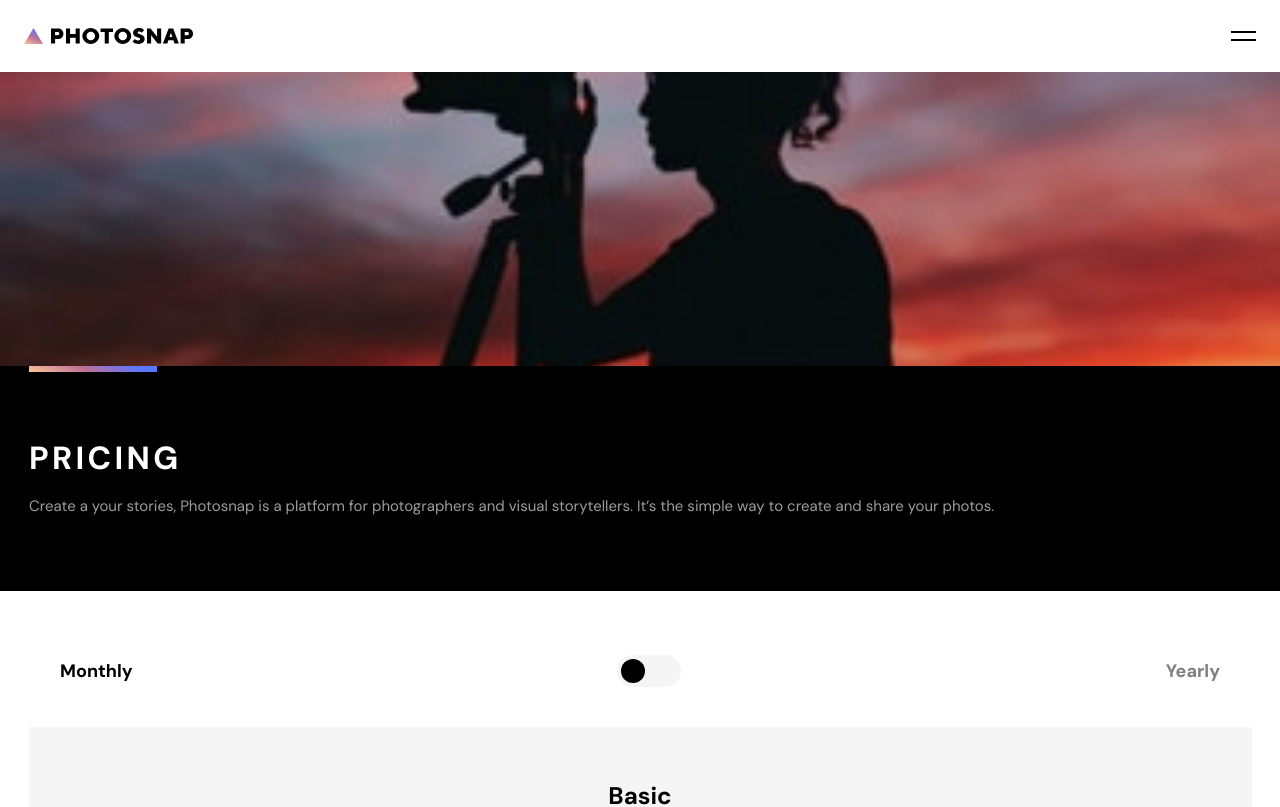
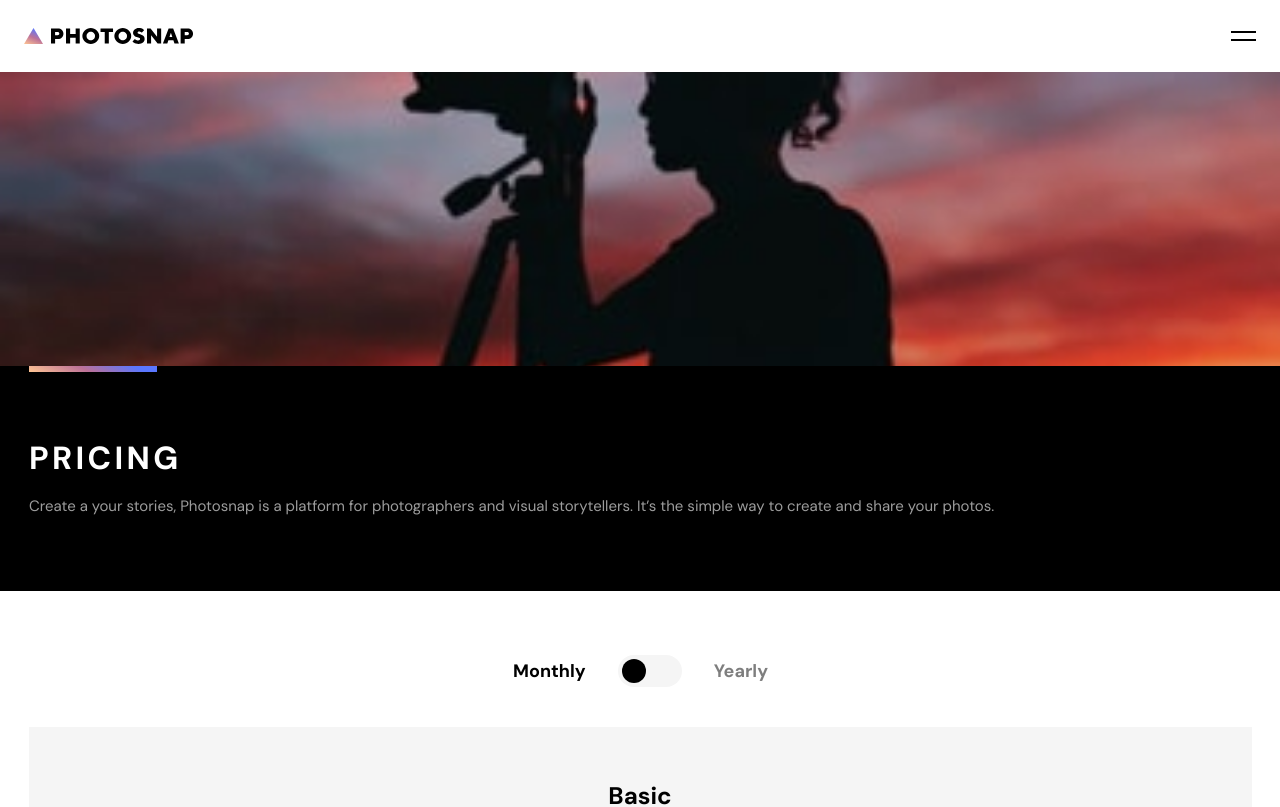
Before and after one commit to DamiGbot/Photosnap, a React (Create React App) app: page /pricing in a window 1280 px wide. Shown: the top 807 px of the page. Built offline with nearby package versions, Linux system fonts and the light colour scheme.

Commit message:
refactor MainHeader jsx and Pricing styles

```diff
--- a/src/Layout/MainHeader.js
+++ b/src/Layout/MainHeader.js
@@ -61,11 +61,9 @@ const MainHeader = () => {
 				</svg>
 
 				<div
-					className={
-						isBurgerOpen
-							? `${classes["nav__menu-btn"]} ${classes.open}`
-							: classes["nav__menu-btn"]
-					}
+					className={`${classes["nav__menu-btn"]} ${
+						isBurgerOpen && classes.open
+					}`}
 					onClick={burgerOpenHandler}
 				>
 					<div className={classes["nav__menu-btn--burger_top"]}></div>
@@ -74,11 +72,9 @@ const MainHeader = () => {
 			</nav>
 
 			<div
-				className={
-					isBurgerOpen
-						? `${classes["main-header__menu-options"]} ${classes["menu-options"]}`
-						: classes["main-header__menu-options"]
-				}
+				className={`${classes["main-header__menu-options"]} ${
+					isBurgerOpen && classes["menu-options"]
+				}`}
 			>
 				{menuList.map((el) => (
 					<NavLink
--- a/src/sass/pages/Pricing.module.scss
+++ b/src/sass/pages/Pricing.module.scss
@@ -10,15 +10,13 @@
 		}
 
 		&--plans {
+			max-width: 25.5rem;
+			margin: auto;
+			text-align: center;
 			display: flex;
 			align-items: center;
 			justify-content: space-between;
-			padding: {
-				left: 3.1rem;
-				right: 3.2rem;
-			}
-			margin-bottom: 4rem;
-
+			padding-bottom: 4rem;
 			font-size: 1.8rem;
 			line-height: 2.5rem;
 			font-weight: 700;
```
